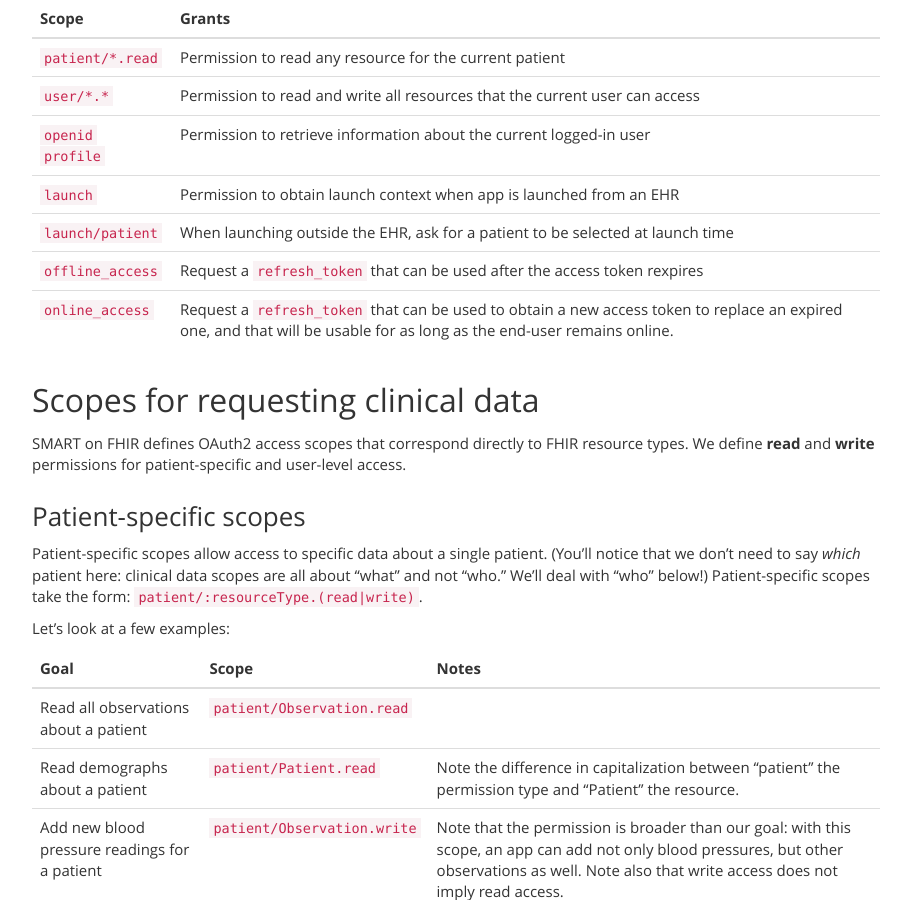
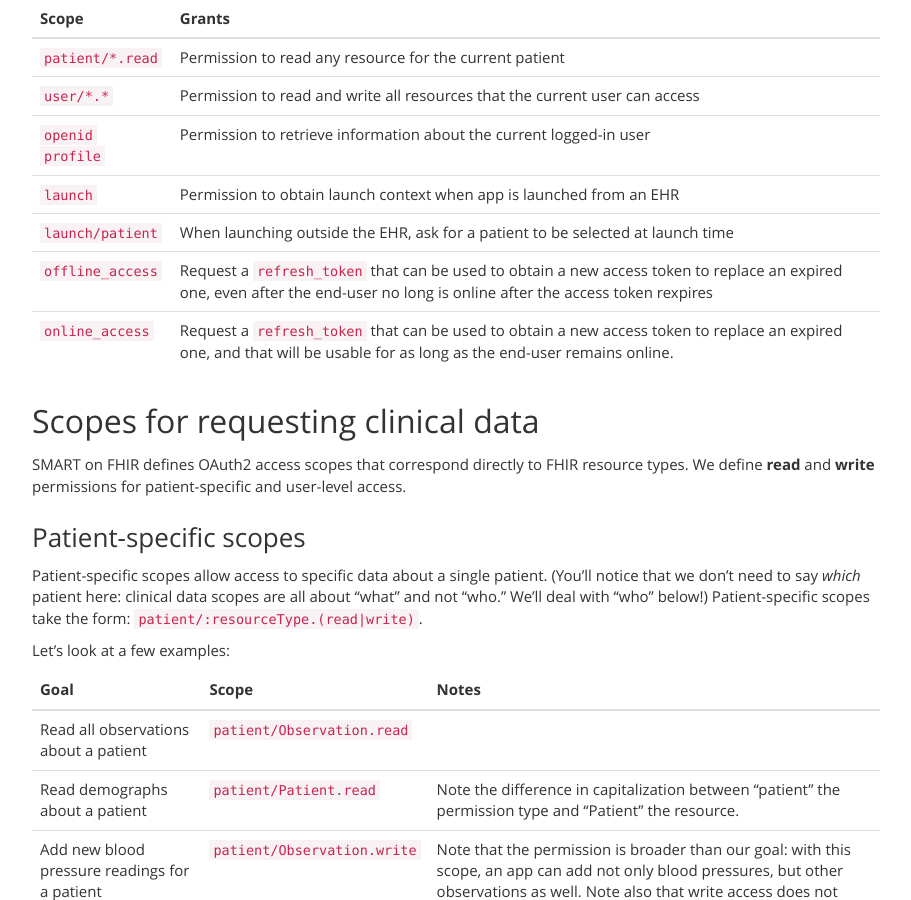
Before and after one commit to smart-on-fhir/smart-on-fhir.github.io, a Jekyll site: the page built from authorization/scopes-and-launch-context/index.md, in a window 1280 px wide and 900 px high, scrolled down 375 px. Shown: the whole window, without its empty margins (38-949 px from the left). Built offline with Jekyll 4.4.1, drawn with Linux system fonts in a browser that asks for light colours; Markdown is read by kramdown in place of the engine named in the settings.

Commit message:
offline_access clarification
Both offline_access and online_access can be used "after the access token expires."  The difference is that offline_access can be used to refresh an expired token even after the end-user no longer is online.

```diff
--- a/authorization/scopes-and-launch-context/index.md
+++ b/authorization/scopes-and-launch-context/index.md
@@ -25,7 +25,7 @@
 `openid` `profile` | Permission to retrieve information about the current logged-in user
 `launch`           | Permission to obtain launch context when app is launched from an EHR
 `launch/patient`   | When launching outside the EHR, ask for a patient to be selected at launch time
-`offline_access`   | Request a `refresh_token` that can be used after the access token rexpires
+`offline_access`   | Request a `refresh_token` that can be used to obtain a new access token to replace an expired one, even after the end-user no long is online after the access token rexpires
 `online_access`   | Request a `refresh_token` that can be used to obtain a new access token to replace an expired one, and that will be usable for as long as the end-user remains online.
 
 
```
